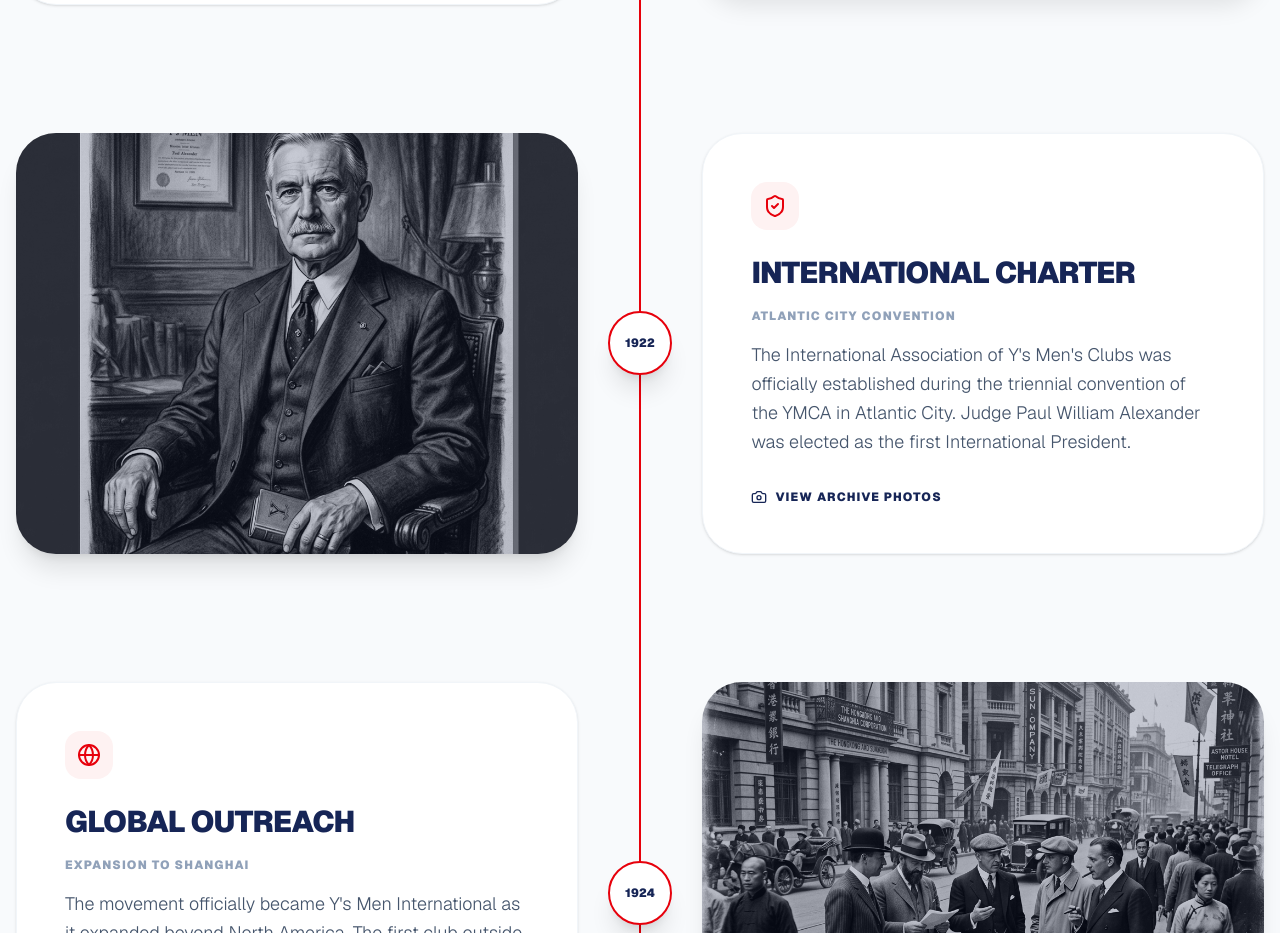
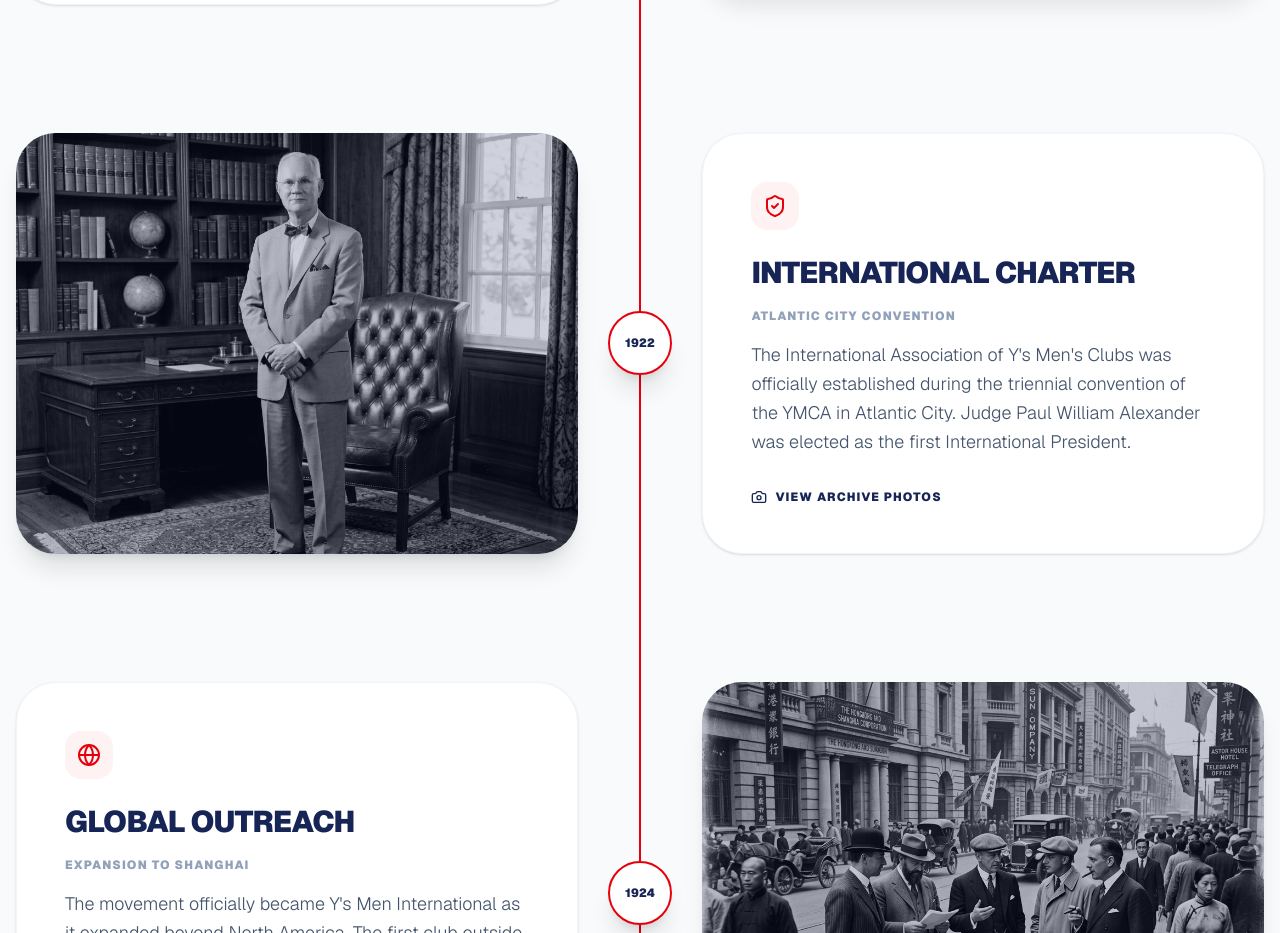
Before and after one commit to JEDIx420/YMVG, a Next.js app: page /about/history in a window 1280 px wide. Shown: the part 1820-2753 px from the top of the page. Built offline with nearby package versions, Linux system fonts and the light colour scheme; no server answers.

Commit message:
feat: replace 1922 milestone image with official founder portrait

```diff
--- a/app/about/history/page.tsx
+++ b/app/about/history/page.tsx
@@ -21,7 +21,7 @@ const milestones = [
     subtitle: "Atlantic City Convention",
     content: "The International Association of Y's Men's Clubs was officially established during the triennial convention of the YMCA in Atlantic City. Judge Paul William Alexander was elected as the first International President.",
     icon: ShieldCheck,
-    image: "/history/founder_portrait_1922_1775833383923.png",
+    image: "/history/founder_real.jpg",
     fact: "The organization was built to unite ordinary people in fellowship to achieve 'extraordinary good'."
   },
   {
```
Also changed, not shown: public/history/founder_real.jpg (added).
